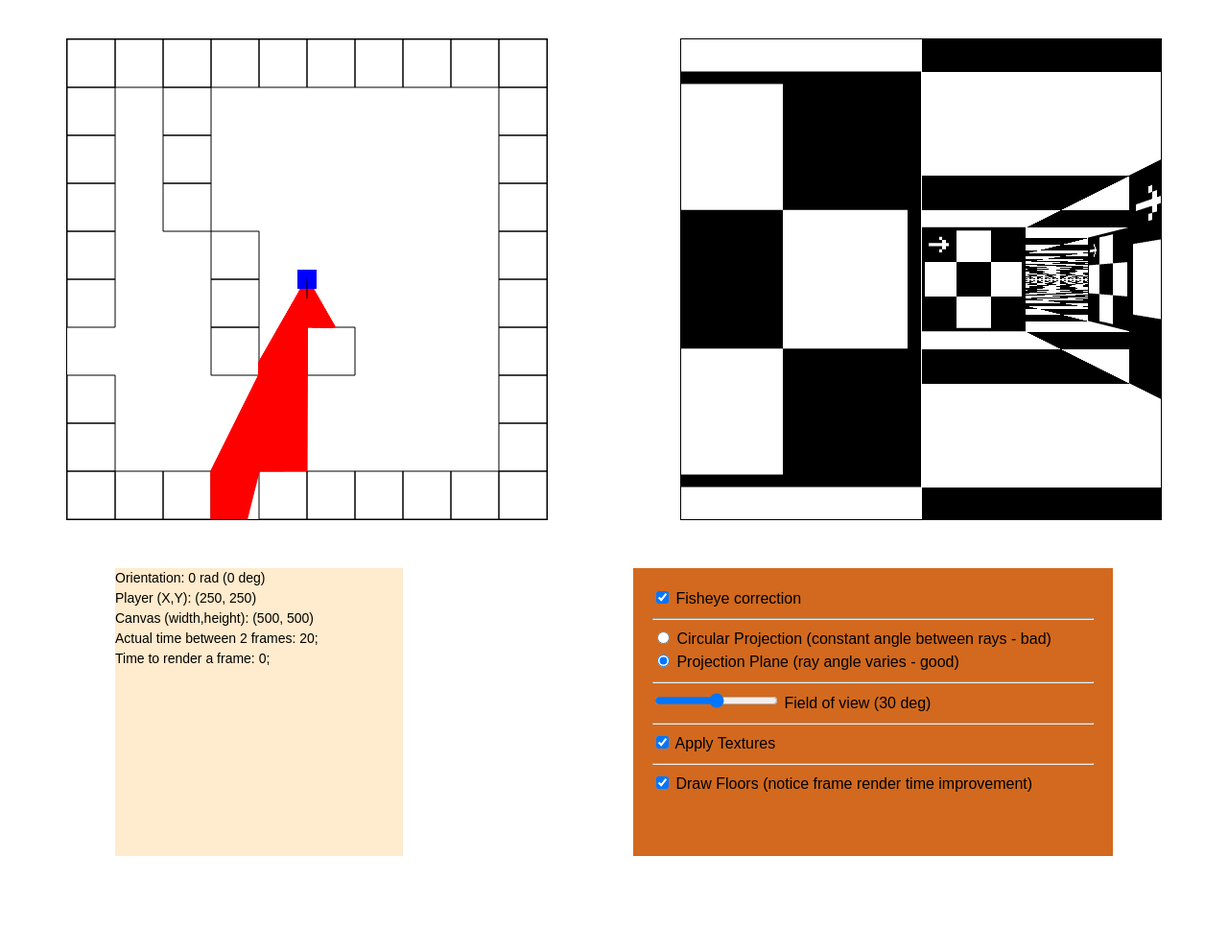
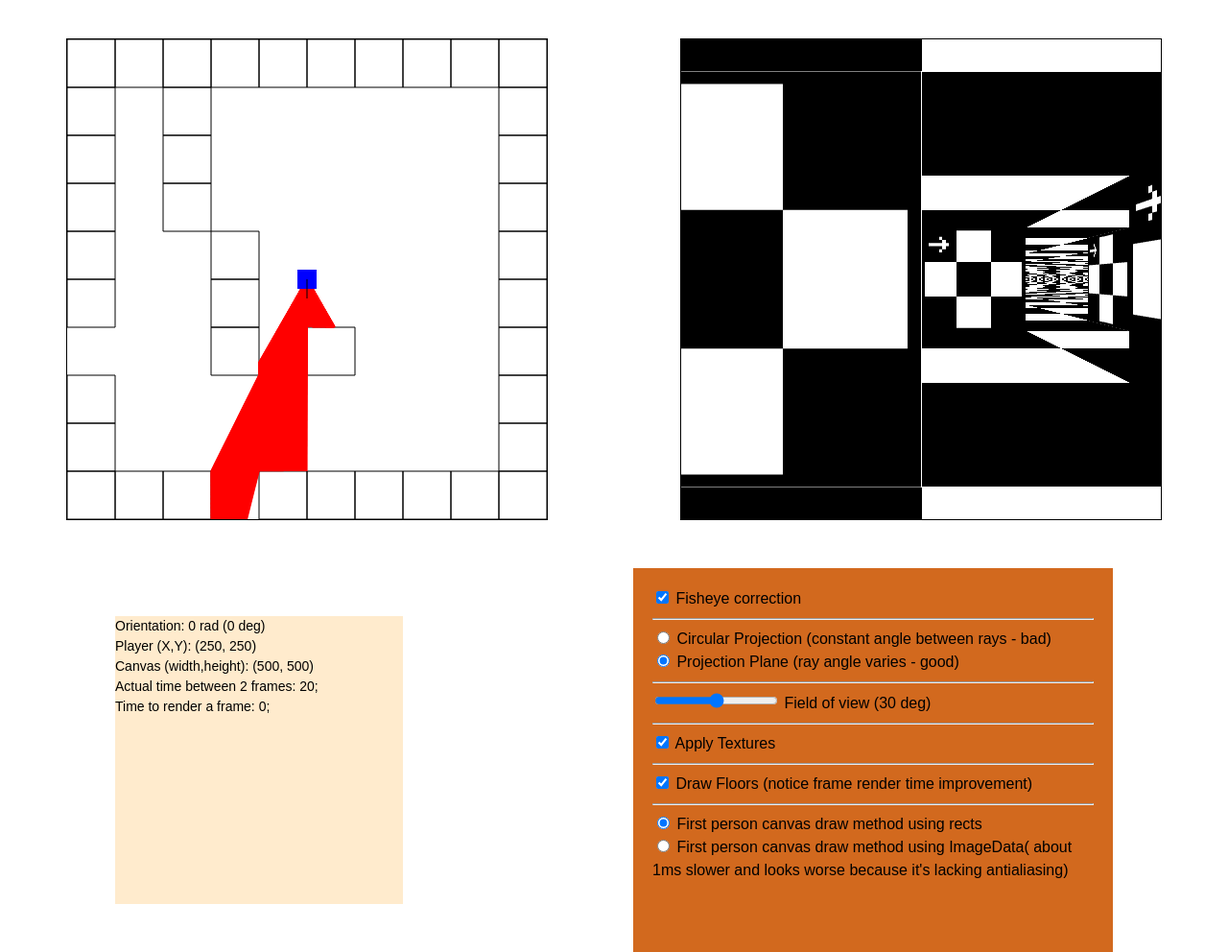
Before and after one commit to ionescho/JS-Canvas-Ray-Caster, a website built with Vite: page src/index.html in a window 1280 px wide. Shown: the part 90-1082 px from the top of the page at 96% size. Before the commit the page ends 982 px from the top, so only its background shows below. Built offline with nearby package versions, Linux system fonts and the light colour scheme.

Commit message:
split first person drawer into sub scripts for wall rasterization, floor/ceiling rasterization and first person canvas drawing, separate actual drawing logic from pixel mapping logic( rasterization ) and improve speed because everything is drawn in one single loop without context switching. Implement drawing in canvas also using Image Data but apparently it performs slightly worse(1 ms) + it looks a bit worse because it has more rough edges( no antialiasing) although this would give it a more Wolfenstein 3d feel perhaps...

```diff
--- a/src/index.html
+++ b/src/index.html
@@ -11,7 +11,7 @@
     </head>
     <body>
         <h1 class="header">
-            Ray caster project
+            Totally vanilla ray caster project
         </h1>
         <div style="margin-top: 50px; display: flex; align-items: center; justify-content: space-around; width: 100%; position: relative;">
             <canvas id="rayCaster" style="border:1px solid black;"></canvas>
@@ -19,7 +19,7 @@
         </div>
         <div  style="margin-top: 50px; display: flex; align-items: center; justify-content: space-around; width: 100%; position: relative;">
             <div id="rayCasterDebugger" style="background-color: blanchedalmond; height: 300px; width: 300px; font-size: 14px;"></div>
-            <div id="config" style="background-color:chocolate; height: 300px; width: 500px; padding: 20px; user-select: none;">
+            <div id="config" style="background-color:chocolate; height: 400px; width: 500px; padding: 20px; user-select: none;">
                 <label>
                     <input id="fishEyeCorrection" type="checkbox" checked/>
                     Fisheye correction
@@ -52,6 +52,19 @@
                     <input id="drawFloors" type="checkbox" checked/>
                     Draw Floors (notice frame render time improvement)
                 </label>
+                <hr>
+
+                <div>
+                    <label>
+                        <input class="firstPersonDrawMethod" name="firstPersonDrawMethod" value="rects" checked type="radio">
+                        First person canvas draw method using rects
+                    </label>
+                    <br>
+                    <label>
+                        <input class="firstPersonDrawMethod" name="firstPersonDrawMethod" value="ImageData" type="radio">
+                        First person canvas draw method using ImageData( about 1ms slower and looks worse because it's lacking antialiasing)
+                    </label>
+                </div>
             </div>
         </div>
 
--- a/src/js/helpers/config.ts
+++ b/src/js/helpers/config.ts
@@ -5,6 +5,7 @@ export const CONFIG = {
     rayCastingType: 'plane',
     applyTextures: true,
     drawFloors: true,
+    firstPersonDrawMethod: 'rects',
 };
 
 export const configObservable: {
@@ -55,3 +56,11 @@ document.getElementById("drawFloors")?.addEventListener('click', (event: MouseEv
 
     configObservable.callListeners();
 })
+
+document.querySelectorAll(".firstPersonDrawMethod").forEach((element) => {
+    (element as HTMLInputElement).addEventListener('click', (event: MouseEvent) => {
+        CONFIG.firstPersonDrawMethod = (event.target as HTMLInputElement)?.value;
+
+        configObservable.callListeners();
+    })
+});
--- a/src/js/helpers/first-person-drawer.ts
+++ /dev/null
@@ -1,136 +0,0 @@
-import { blockDimensions, wallTextures } from "./blocks";
-import { CONFIG, configObservable } from "./config";
-import { addDebuggerMessage } from "./debugger";
-import { Coords } from "./drawer";
-import { player } from "./player";
-import { Ray, rays } from "./ray-caster";
-import { addVec, scalarMulVec } from "./vectorOperations";
-
-export const FIRST_PERSON_CANVAS_DIMENSIONS: Coords = {
-    x: 500,
-    y: 500,
-};
-
-let VIRTUAL_PROJECTION_PLANE_HEIGHT
-let verticalPixelDistanceAlongRayFloorCorrespondent: number[][];// long name I know, this array associates each vertical pixel on each column with a distance along the ray's path from where we need to fetch the floor's color information that will be used to color that pixel.
-const initVirtualProjectionPlanePixelRayDistanceMappingForFloors = () => {
-    VIRTUAL_PROJECTION_PLANE_HEIGHT = 2 * Math.tan(CONFIG.HALF_FIELD_OF_VIEW);
-
-    const horizontalPixels = FIRST_PERSON_CANVAS_DIMENSIONS.x
-    const verticalPixels = FIRST_PERSON_CANVAS_DIMENSIONS.y
-    const halfFieldOfViewLength = Math.tan(CONFIG.HALF_FIELD_OF_VIEW)
-    const playerHeight = blockDimensions.z / 2
-    verticalPixelDistanceAlongRayFloorCorrespondent = Array.from({ length: rays.length }, (v, i) => {
-        const distanceFromObserverToVirtualPlaneVerticalPixelStrip = 1 / Math.cos((rays[i].angleFromOrientation));
-
-        return Array.from({ length: Math.floor(verticalPixels / 2) }, (v, j) => {
-            const currAngle =  Math.atan(halfFieldOfViewLength * ( 1 - 2 * j / verticalPixels ) / distanceFromObserverToVirtualPlaneVerticalPixelStrip);
-            const distanceAlongRay = playerHeight / Math.tan(currAngle)
-
-            return distanceAlongRay
-        })
-    })
-}
-setTimeout(() => {
-    initVirtualProjectionPlanePixelRayDistanceMappingForFloors()
-})
-configObservable.registerListener(initVirtualProjectionPlanePixelRayDistanceMappingForFloors)
-
-//canvas init
-const canvas: HTMLCanvasElement = document.getElementById('firstPersonPerspective') as HTMLCanvasElement;
-canvas.setAttribute('width', `${FIRST_PERSON_CANVAS_DIMENSIONS.x}px`);
-canvas.setAttribute('height', `${FIRST_PERSON_CANVAS_DIMENSIONS.y}px`);
-const ctx = canvas.getContext('2d') as CanvasRenderingContext2D;
-
-export const drawRaysAsWallsAndFloors = () => {
-    ctx.reset();
-
-    const rayStripWidth = FIRST_PERSON_CANVAS_DIMENSIONS.x / rays.length
-
-    rays.forEach((ray: Ray, rayIndex) => {
-        let verticalPixelsLeftForFloor: number = FIRST_PERSON_CANVAS_DIMENSIONS.y/2;
-        if(ray.blockHitRelativePos) {
-            // if ray hit a wall, we draw it
-            let fishEyeCorrection = 1;
-            if(CONFIG.applyFishEyeCorrection) {
-                //apply cos of below angle for fisheye correction
-                const angleBetweenRayAndPlayerOrientation = ray.angle - player.orientation.angle;
-                fishEyeCorrection = Math.cos(angleBetweenRayAndPlayerOrientation);
-            }
-
-            const inverseDistance = 1 / (ray.magnitude * fishEyeCorrection );
-            const projectedWallHeight = blockDimensions.z * inverseDistance; // the size of the wall on the projection plane
-            const projectedWallRatio = projectedWallHeight / VIRTUAL_PROJECTION_PLANE_HEIGHT ; // the ratio between the plane-projected wall and the projection plane height
-            const rayStripHeight = projectedWallRatio * FIRST_PERSON_CANVAS_DIMENSIONS.y; // regula de 3 simpla
-            const wallStartY = FIRST_PERSON_CANVAS_DIMENSIONS.y/2 - rayStripHeight/2;
-
-            if(CONFIG.applyTextures) {
-                const wallVerticalFragmentStripIndex = Math.floor(ray.blockHitRelativePos * wallTextures[0].length);
-                const correspondingTextureStrip = wallTextures.map((textureRow) => textureRow[wallVerticalFragmentStripIndex]);
-
-                // let finishedDrawingStrip = false;
-                let coloredSubStripStart = 0;
-                let coloredSubStripLength = 0;
-                let texturedStripIndex = 0;
-                while(texturedStripIndex <= correspondingTextureStrip.length + 1) {
-                    if(correspondingTextureStrip[texturedStripIndex] === 1) {
-                        coloredSubStripLength++;
-                    } else {
-                        if(correspondingTextureStrip[texturedStripIndex-1] && correspondingTextureStrip[texturedStripIndex-1] !== correspondingTextureStrip[texturedStripIndex]){
-                            const subStripHeight = rayStripHeight * coloredSubStripLength / correspondingTextureStrip.length;
-                            const subStripStart = rayStripHeight * coloredSubStripStart / correspondingTextureStrip.length;
-
-                            ctx.beginPath();
-                            ctx.rect(rayIndex * rayStripWidth, wallStartY + subStripStart, rayStripWidth, subStripHeight);
-                            ctx.fillStyle = `rgba(0, 0, 0, 1)`;
-                            ctx.fill();
-                        }
-                        coloredSubStripStart = texturedStripIndex + 1;
-                        coloredSubStripLength = 0;
-                    }
-                    texturedStripIndex++
-                }
-            } else {
-                // simple no textures
-                ctx.beginPath();
-                ctx.rect(rayIndex * rayStripWidth, wallStartY, rayStripWidth, rayStripHeight);
-                ctx.fillStyle = `rgba(0, 0, 255, ${ray.horizontalCollision ? '1' : '0.7'})`;
-                ctx.fill();
-                // simple no textures end
-            }
-            //draw walls end
-
-            verticalPixelsLeftForFloor = wallStartY
-
-        }
-
-        if(verticalPixelsLeftForFloor > 0 && CONFIG.drawFloors) {
-            //draw floors start
-            ctx.beginPath();
-            const rayAngleUnitVector: Coords = {
-                x: Math.sin(ray.angle),
-                y: Math.cos(ray.angle)
-            }
-
-            verticalPixelDistanceAlongRayFloorCorrespondent[rayIndex].slice(0, verticalPixelsLeftForFloor).forEach((distance, pixelFromBottom) => {
-                const pointOnTheFloorToDraw = addVec(player.coords, scalarMulVec(rayAngleUnitVector, distance));
-
-                //below line just for testing purposes, we will try to draw a checkered floor with alternating white and black tiles
-                const floorShouldDraw = Math.abs((Math.floor(pointOnTheFloorToDraw.x/ blockDimensions.x) + Math.floor(pointOnTheFloorToDraw.y/ blockDimensions.y)) % 2 ) === 1;
-
-                if(floorShouldDraw) {
-                    ctx.rect(rayIndex * rayStripWidth, FIRST_PERSON_CANVAS_DIMENSIONS.y - pixelFromBottom, rayStripWidth, 1);
-                    ctx.rect(rayIndex * rayStripWidth, pixelFromBottom, rayStripWidth, 1);
-                }
-            })
-            ctx.fillStyle = `rgba(0, 0, 0, 1)`;
-            ctx.fill();
-            //draw floors end
-        }
-
-
-        // addDebuggerMessage(`Strip ${rayIndex} -> magnitude: ${ray.magnitude}`);
-        // addDebuggerMessage(`Strip ${rayIndex} -> inverse coords sum: ${inverseDistance}`);
-        // addDebuggerMessage(`Strip ${rayIndex} rect -> x:${rayIndex * rayStripWidth}, y:${FIRST_PERSON_CANVAS_DIMENSIONS.y - rayStripHeight}, w:${rayStripWidth}, h: ${rayStripHeight}`);
-    })
-}
--- /dev/null
+++ b/src/js/helpers/first-person-rasterizer-and-drawer/drawer.ts
@@ -0,0 +1,56 @@
+import { PixelMapType } from ".";
+import { CONFIG } from "../config";
+import { Coords } from "../drawer";
+
+export const FIRST_PERSON_CANVAS_DIMENSIONS: Coords = {
+    x: 500,
+    y: 500,
+};
+//canvas init
+const canvas: HTMLCanvasElement = document.getElementById('firstPersonPerspective') as HTMLCanvasElement;
+canvas.setAttribute('width', `${FIRST_PERSON_CANVAS_DIMENSIONS.x}px`);
+canvas.setAttribute('height', `${FIRST_PERSON_CANVAS_DIMENSIONS.y}px`);
+const ctx = canvas.getContext('2d') as CanvasRenderingContext2D;
+
+
+export const firstPersonDrawer = (pixelMap: PixelMapType) => {
+
+        const imageData = new ImageData(FIRST_PERSON_CANVAS_DIMENSIONS.x, FIRST_PERSON_CANVAS_DIMENSIONS.y);
+
+        ctx.reset();
+        if(CONFIG.firstPersonDrawMethod === 'rects') {
+            ctx.beginPath();
+            // Iterate through every strip
+            for (var i = 0; i < pixelMap.length; i++) {
+                const {startPixelPos, rectLength, r, g, b, a} = pixelMap[i]
+                ctx.rect(startPixelPos.x, startPixelPos.y, rectLength.x, rectLength.y);
+            }
+            ctx.fillStyle = `rgba(0, 0, 0, 1)`;
+            ctx.fill();
+
+        } else {
+            // Iterate through every strip
+            for (var i = 0; i < pixelMap.length; i++) {
+                const {startPixelPos, rectLength, r, g, b, a} = pixelMap[i]
+
+                const startPixelXRounded = Math.round(startPixelPos.x);
+                const startPixelYRounded = Math.round(startPixelPos.y);
+                const endPixelXRounded = startPixelXRounded + Math.round(rectLength.x);
+                const endPixelYRounded = startPixelYRounded + Math.round(rectLength.y);
+
+                let imageDataIndex
+                for(var y = startPixelYRounded; y < endPixelYRounded; y++) {
+                    imageDataIndex = (y * FIRST_PERSON_CANVAS_DIMENSIONS.x + startPixelXRounded) * 4
+                    for(var x = startPixelXRounded; x < endPixelXRounded; x++) {
+                        imageData.data[imageDataIndex + 0] = r; // R value
+                        imageData.data[imageDataIndex + 1] = g; // G value
+                        imageData.data[imageDataIndex + 2] = b; // B value
+                        imageData.data[imageDataIndex + 3] = a * 255; // A value
+
+                        imageDataIndex += 4
+                    }
+                }
+            }
+            ctx.putImageData(imageData, 0, 0)
+        }
+}
--- /dev/null
+++ b/src/js/helpers/first-person-rasterizer-and-drawer/floors-and-ceiling-rasterizer.ts
@@ -0,0 +1,97 @@
+import { blockDimensions } from "../blocks";
+import { CONFIG, configObservable } from "../config";
+import { Coords } from "../drawer";
+import { player } from "../player";
+import { Ray, rays } from "../ray-caster";
+import { addVec, scalarMulVec } from "../vectorOperations";
+import { PixelMapType } from ".";
+import { FIRST_PERSON_CANVAS_DIMENSIONS } from "./drawer";
+
+let verticalPixelDistanceAlongRayFloorCorrespondent: number[][];// long name I know, this array associates each vertical pixel on each column(ray) with a distance along the ray's path from where we need to fetch the floor's color information that will be used to color that pixel.
+const initVirtualProjectionPlanePixelRayDistanceMappingForFloors = () => {
+
+    const verticalPixels = FIRST_PERSON_CANVAS_DIMENSIONS.y
+    const halfFieldOfViewLength = Math.tan(CONFIG.HALF_FIELD_OF_VIEW)
+    const playerHeight = blockDimensions.z / 2
+    verticalPixelDistanceAlongRayFloorCorrespondent = Array.from({ length: rays.length }, (v, i) => {
+        const distanceFromObserverToVirtualPlaneVerticalPixelStrip = 1 / Math.cos((rays[i].angleFromOrientation));
+
+        return Array.from({ length: Math.floor(verticalPixels / 2) }, (v, j) => {
+            const currAngle =  Math.atan(halfFieldOfViewLength * ( 1 - 2 * j / verticalPixels ) / distanceFromObserverToVirtualPlaneVerticalPixelStrip);
+            const distanceAlongRay = playerHeight / Math.tan(currAngle)
+
+            return distanceAlongRay
+        })
+    })
+}
+setTimeout(() => {
+    initVirtualProjectionPlanePixelRayDistanceMappingForFloors()
+})
+configObservable.registerListener(initVirtualProjectionPlanePixelRayDistanceMappingForFloors)
+
+
+export const floorsAndCeilingsRasterizer = (ray: Ray, rayIndex: number, rayStripWidth: number, verticalPixelsLeftForFloor: number, pixelMap: PixelMapType) => {
+
+    if(verticalPixelsLeftForFloor > 0 && CONFIG.drawFloors) {
+        // draw floors start
+        const rayAngleUnitVector: Coords = {
+            x: Math.sin(ray.angle),
+            y: Math.cos(ray.angle)
+        }
+
+        let currentPixelStripToDrawStart: number | null  = null;
+        let currentPixelStripToDrawLength: number  = 0;
+        verticalPixelDistanceAlongRayFloorCorrespondent[rayIndex].slice(0, verticalPixelsLeftForFloor).forEach((distance, pixelFromBottom) => {
+            const pointOnTheFloorToDraw = addVec(player.coords, scalarMulVec(rayAngleUnitVector, distance));
+
+            // below line just for testing purposes, just drawing a checkered floor with alternating white and black tiles to check if the perspective is correct, next step, implement textures
+            const floorShouldDraw = Math.abs((Math.floor(pointOnTheFloorToDraw.x/ blockDimensions.x) + Math.floor(pointOnTheFloorToDraw.y/ blockDimensions.y)) % 2 ) === 0;
+
+            if(floorShouldDraw) {
+                if(currentPixelStripToDrawStart === null) {
+                    currentPixelStripToDrawStart = pixelFromBottom;
+                    currentPixelStripToDrawLength = 0;
+                }
+                currentPixelStripToDrawLength ++
+            }
+
+            if( (!floorShouldDraw || pixelFromBottom === verticalPixelsLeftForFloor-1) && currentPixelStripToDrawStart !== null ) {
+
+
+                // push floor vertical strip to pixel map, information later used for the actual drawing
+                pixelMap.push({
+                    startPixelPos: {
+                        x: rayIndex * rayStripWidth,
+                        y: FIRST_PERSON_CANVAS_DIMENSIONS.y - currentPixelStripToDrawStart - currentPixelStripToDrawLength
+                    },
+                    rectLength: {
+                        x: rayStripWidth,
+                        y: currentPixelStripToDrawLength
+                    },
+                    r: 0,
+                    g: 0,
+                    b: 0,
+                    a: 1
+                })
+                // // push ceiling vertical strip to pixel map, information later used for the actual drawing
+                pixelMap.push({
+                    startPixelPos: {
+                        x: rayIndex * rayStripWidth,
+                        y: currentPixelStripToDrawStart
+                    },
+                    rectLength: {
+                        x: rayStripWidth,
+                        y: currentPixelStripToDrawLength
+                    },
+                    r: 0,
+                    g: 0,
+                    b: 0,
+                    a: 1
+                })
+
+                currentPixelStripToDrawStart = null;
+                currentPixelStripToDrawLength = 0;
+            }
+        })
+    }
+}
--- /dev/null
+++ b/src/js/helpers/first-person-rasterizer-and-drawer/index.ts
@@ -0,0 +1,41 @@
+import { CONFIG, configObservable } from "../config";
+import { Coords } from "../drawer";
+import { Ray, rays } from "../ray-caster";
+import { FIRST_PERSON_CANVAS_DIMENSIONS, firstPersonDrawer } from "./drawer";
+import { floorsAndCeilingsRasterizer } from "./floors-and-ceiling-rasterizer";
+import { wallRasterizer } from "./wall-rasterizer";
+
+export type PixelMapType = {
+    startPixelPos: Coords;
+    rectLength: Coords;
+    r: number;
+    g: number;
+    b: number;
+    a: number;
+}[]
+
+const FIRST_PERSON_CANVAS_PIXEL_MAP: PixelMapType = []
+
+let VIRTUAL_PROJECTION_PLANE_HEIGHT
+const initProjectionPlaneHeight = () => {
+    VIRTUAL_PROJECTION_PLANE_HEIGHT = 2 * Math.tan(CONFIG.HALF_FIELD_OF_VIEW);}
+setTimeout(() => {
+    initProjectionPlaneHeight()
+})
+configObservable.registerListener(initProjectionPlaneHeight)
+
+export const drawRaysAsWallsAndFloors = () => {
+    FIRST_PERSON_CANVAS_PIXEL_MAP.length = 0;
+
+    const rayStripWidth = FIRST_PERSON_CANVAS_DIMENSIONS.x / rays.length
+
+    rays.forEach((ray: Ray, rayIndex) => {
+        const verticalPixelsLeftForFloor: number = wallRasterizer(ray, rayIndex, rayStripWidth, VIRTUAL_PROJECTION_PLANE_HEIGHT, FIRST_PERSON_CANVAS_PIXEL_MAP)
+
+        if(verticalPixelsLeftForFloor > 0 && CONFIG.drawFloors) {
+            floorsAndCeilingsRasterizer(ray, rayIndex, rayStripWidth, verticalPixelsLeftForFloor, FIRST_PERSON_CANVAS_PIXEL_MAP)
+        }
+    })
+
+    firstPersonDrawer(FIRST_PERSON_CANVAS_PIXEL_MAP)
+}
--- /dev/null
+++ b/src/js/helpers/first-person-rasterizer-and-drawer/wall-rasterizer.ts
@@ -0,0 +1,90 @@
+import { blockDimensions, wallTextures } from "../blocks";
+import { CONFIG } from "../config";
+import { player } from "../player";
+import { Ray } from "../ray-caster";
+import { PixelMapType } from ".";
+import { FIRST_PERSON_CANVAS_DIMENSIONS } from "./drawer";
+
+
+export const wallRasterizer = (ray: Ray, rayIndex: number, rayStripWidth: number, virtualProjectionPlaneHeight: number, pixelMap: PixelMapType) => {
+
+        let verticalPixelsLeftForFloor: number = FIRST_PERSON_CANVAS_DIMENSIONS.y/2;
+        if(ray.blockHitRelativePos) {
+            // if ray hit a wall, we draw it
+            let fishEyeCorrection = 1;
+            if(CONFIG.applyFishEyeCorrection) {
+                // apply cos of below angle for fisheye correction
+                const angleBetweenRayAndPlayerOrientation = ray.angle - player.orientation.angle;
+                fishEyeCorrection = Math.cos(angleBetweenRayAndPlayerOrientation);
+            }
+
+            const inverseDistance = 1 / (ray.magnitude * fishEyeCorrection );
+            const projectedWallHeight = blockDimensions.z * inverseDistance; // the size of the wall on the projection plane
+            const projectedWallRatio = projectedWallHeight / virtualProjectionPlaneHeight ; // the ratio between the plane-projected wall and the projection plane height
+
+            const rayStripHeight = projectedWallRatio * FIRST_PERSON_CANVAS_DIMENSIONS.y; // regula de 3 simpla
+            const wallStartY = FIRST_PERSON_CANVAS_DIMENSIONS.y/2 - rayStripHeight/2;
+
+            if(CONFIG.applyTextures) {
+                const wallVerticalTextureFragmentStripIndex = Math.floor(ray.blockHitRelativePos * wallTextures[0].length);
+                const correspondingTextureStrip = wallTextures.map((textureRow) => textureRow[wallVerticalTextureFragmentStripIndex]);
+
+                let coloredSubStripStart = 0;
+                let coloredSubStripLength = 0;
+                let texturedStripIndex = 0;
+                while(texturedStripIndex <= correspondingTextureStrip.length + 1) {
+                    if(correspondingTextureStrip[texturedStripIndex] === 1) {
+                        coloredSubStripLength++;
+                    } else {
+                        if(correspondingTextureStrip[texturedStripIndex-1] && !correspondingTextureStrip[texturedStripIndex]){
+                            const subStripHeight = rayStripHeight * coloredSubStripLength / correspondingTextureStrip.length;
+                            const subStripStart = rayStripHeight * coloredSubStripStart / correspondingTextureStrip.length;
+
+                            // adding pixel info to the pixel map so it can be drawn later
+                            pixelMap.push({
+                                startPixelPos: {
+                                    x: rayIndex * rayStripWidth,
+                                    y: wallStartY + subStripStart
+                                },
+                                rectLength: {
+                                    x: rayStripWidth,
+                                    y: subStripHeight
+                                },
+                                r: 0,
+                                g: 0,
+                                b: 0,
+                                a: 1
+                            })
+
+
+                        }
+                        coloredSubStripStart = texturedStripIndex + 1;
+                        coloredSubStripLength = 0;
+                    }
+                    texturedStripIndex++
+                }
+            } else {
+                // simple no textures
+                pixelMap.push({
+                    startPixelPos: {
+                        x: rayIndex * rayStripWidth,
+                        y: wallStartY
+                    },
+                    rectLength: {
+                        x: rayStripWidth,
+                        y: rayStripHeight
+                    },
+                    r: 0,
+                    g: 0,
+                    b: 255,
+                    a: ray.horizontalCollision ? 1 : 0.7
+                })
+            }
+            //draw walls end
+
+            verticalPixelsLeftForFloor = Math.round(wallStartY)
+
+        }
+
+        return verticalPixelsLeftForFloor;
+}
--- a/src/js/helpers/ray-caster.ts
+++ b/src/js/helpers/ray-caster.ts
@@ -1,7 +1,7 @@
 import { blockDimensions, BLOCKS_ARRAY } from "./blocks";
 import { CONFIG, configObservable } from "./config";
 import { CANVAS_DIMENSIONS, Coords } from "./drawer";
-import { FIRST_PERSON_CANVAS_DIMENSIONS } from "./first-person-drawer";
+import { FIRST_PERSON_CANVAS_DIMENSIONS } from "./first-person-rasterizer-and-drawer/drawer";
 import { player } from "./player";
 import { subVec } from "./vectorOperations";
 
--- a/src/js/main.ts
+++ b/src/js/main.ts
@@ -4,7 +4,7 @@ import { addDebuggerMessage, debuggerMessages, drawLegend } from './helpers/debu
 import { computeRays } from './helpers/ray-caster';
 import { updateOrientation, updatePosition } from './helpers/movement';
 import { drawBlocks, drawPlayer, drawRays, emptyCanvas } from './helpers/drawer';
-import { drawRaysAsWallsAndFloors } from './helpers/first-person-drawer';
+import { drawRaysAsWallsAndFloors } from './helpers/first-person-rasterizer-and-drawer';
 
 //draw interval in frames per second
 export const FPS = 50
```
Also changed, not shown: src/js/helpers/sprites.ts (added, +48 -0 lines).
